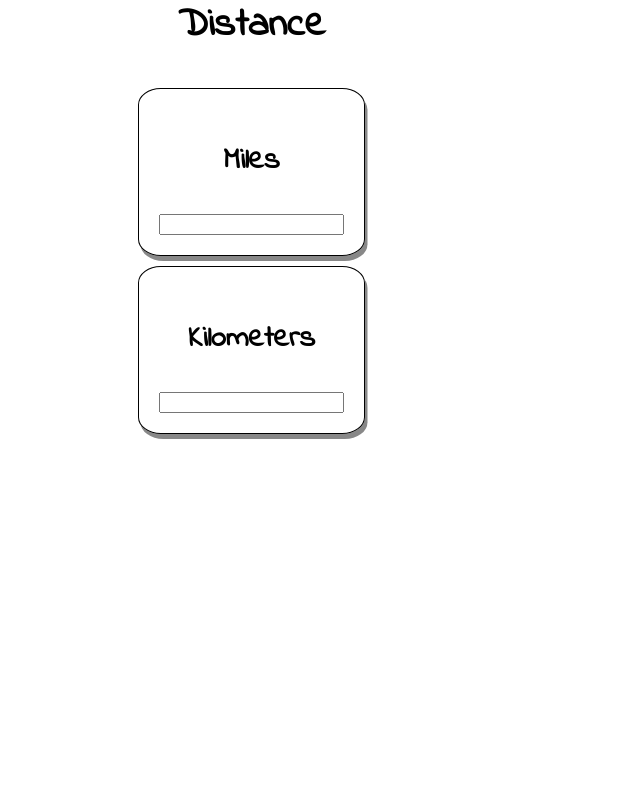
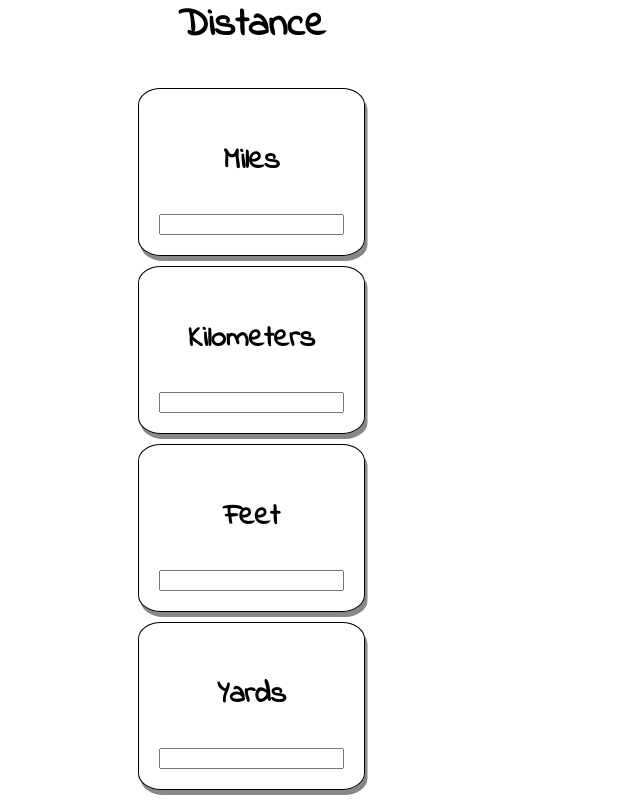
Before and after one commit to HenryTaylor2019/measurement-converter, a React (Create React App) app: page / in a window 1280 px wide. Shown: the part 225-1025 px from the top of the page, without its empty margins (0-640 px from the left). Before the commit the page ends 800 px from the top, so only its background shows below. Built offline with nearby package versions, Linux system fonts and the light colour scheme.

Commit message:
Feet and Yards component added

```diff
--- a/src/App.js
+++ b/src/App.js
@@ -3,6 +3,8 @@ import ConverterContextProvidor from './contexts/ConverterContext';
 import Header from './components/Header';
 import Miles from './components/distance/Miles';
 import Kilometers from './components/distance/Kilometers';
+import Feet from './components/distance/Feet';
+import Yards from './components/distance/Yards';
 
 
 
@@ -20,6 +22,8 @@ function App() {
           </header>
           <div className="section center"> <Miles /> </div>
           <div className="section center"> <Kilometers /> </div>
+          <div className="section center"> <Feet /> </div>
+          <div className="section center"> <Yards /> </div>
 
         </div>
 
--- /dev/null
+++ b/src/components/distance/Feet.js
@@ -0,0 +1,41 @@
+import React, { Component } from 'react';
+import { ConverterContext } from '../../contexts/ConverterContext';
+
+class Feet extends Component {
+    static contextType = ConverterContext;
+
+
+    render() {
+        const { handleFeetInput, feet } = this.context;
+
+        let feetToYards= (feet * 0.33333).toFixed(2) + ' yd'
+        let feetToKilometers = (feet / 3280.8).toFixed(2) + ' km';
+        let feetToMiles= (feet * 5280).toFixed(2) + ' miles'
+
+
+        return (
+            <div>
+                <div>
+
+                    <div>
+                        <div>
+                            <label> <h3>Feet</h3></label>
+                            <input type="number" value={feet} onInput={handleFeetInput} />
+                        </div>
+                    </div>
+                    {feet > 0 ?
+                        <div className="answer">
+                            <p>{feetToKilometers}</p>
+                            <p>{feetToMiles}</p>
+                            <p>{feetToYards}</p>
+                        </div>
+                        : null}
+
+                </div>
+            </div>
+        )
+    }
+
+
+}
+export default Feet;
--- /dev/null
+++ b/src/components/distance/Yards.js
@@ -0,0 +1,41 @@
+import React, { Component } from 'react';
+import { ConverterContext } from '../../contexts/ConverterContext';
+
+class Yards extends Component {
+    static contextType = ConverterContext;
+
+
+    render() {
+        const { handleYardsInput, yards } = this.context;
+
+        let yardsToYards= (yards * 5280.0).toFixed(2) + ' ft'
+        let yardsToKilometers = (yards / 0.62137).toFixed(2) + ' km';
+        let yardsToMiles= (yards * 5280.0).toFixed(2) + ' ft'
+
+
+        return (
+            <div>
+                <div>
+
+                    <div>
+                        <div>
+                            <label> <h3>Yards</h3></label>
+                            <input type="number" value={yards} onInput={handleYardsInput} />
+                        </div>
+                    </div>
+                    {yards > 0 ?
+                        <div className="answer">
+                            <p>{yardsToYards}</p>
+                            <p>{yardsToKilometers}</p>
+                            <p>{yardsToMiles}</p>
+                        </div>
+                        : null}
+
+                </div>
+            </div>
+        )
+    }
+
+
+}
+export default Yards;
```
